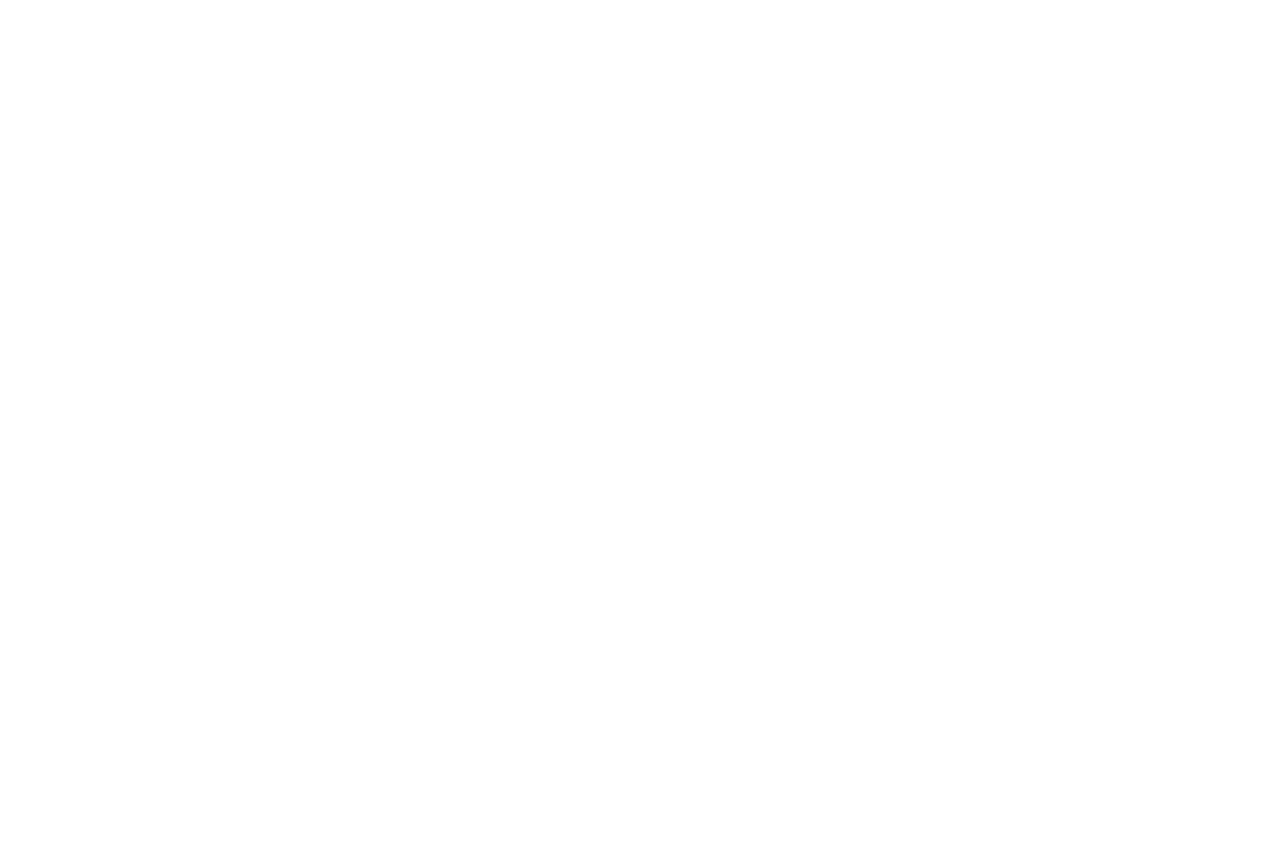
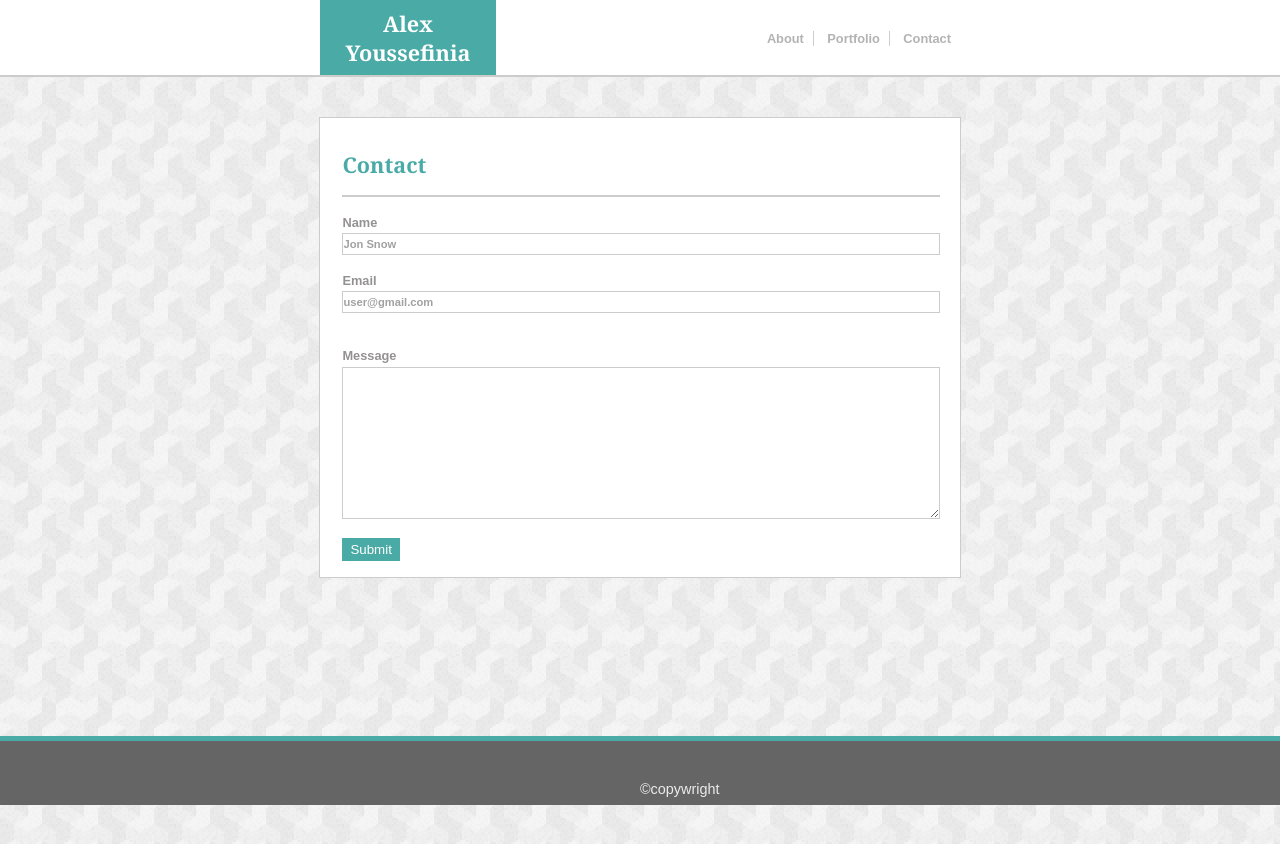
Before and after one commit to ayoussefinia/Basic-Portfolio, a plain HTML site: page contact.html in a window 1280 px wide. Before the commit the page ends 800 px from the top, so only its background shows below. Drawn offline with Linux system fonts and the light colour scheme.

Commit message:
finished the contact form

```diff
--- a/assets/css/style.css
+++ b/assets/css/style.css
@@ -32,7 +32,10 @@ h1, h2, h3 {
   height:100%;
   width:960px;
   margin: auto;
+}
 
+.contactnavcontent {
+  width: 50%;
 }
 
 .navdiv {
@@ -51,10 +54,19 @@ h1, h2, h3 {
 
   display: flex;
   justify-content: center;
+  padding: 0 .5rem;
+}
+
+.contactmyname {
+  flex-direction: column;
 }
 
 .nameheader {
   align-self: center;
+}
+
+.contactnameheader {
+  font-size: 1.35rem;
 }
 
 .navlist {
@@ -99,12 +111,21 @@ h1, h2, h3 {
 
 }
 
+.contactformcontainer {
+  width: 50%;
+  border: .5px solid #cccccc;
+}
+
 .aboutmeheader {
   width: 100%;
   /* position: relative; */
   color: #4aaaa5;
   margin-top: 2rem;
   left:1.5rem;
+}
+
+.contactheader {
+  font-size: 1.35rem;
 }
 
 .underline {
@@ -119,7 +140,7 @@ h1, h2, h3 {
   width: 200px;
   height: 200px;
   background-image: url("https://images.unsplash.com/photo-1490481920145-fc78891bbb99?ixlib=rb-1.2.1&ixid=eyJhcHBfaWQiOjEyMDd9&auto=format&fit=crop&w=500&q=60");
-  margin-bottom: 1.5rem;
+  margin-bottom: .8rem;
   float: left;
 }
 
@@ -151,6 +172,43 @@ h1, h2, h3 {
   bottom: 0;
   left: 50%;
   position: absolute;
-  margin-bottom: .2rem;
+  margin-bottom: .5rem;
   font-size: .9rem;
 }
+
+/* ======================formstyles============== */
+
+.formcontent {
+  margin-top: 1rem;
+  margin-bottom: 1rem;
+}
+
+.forminput {
+  width: 100%;
+  color: #a1a1a1;
+  margin-top: .2rem;
+  font-size: .7rem;
+  font-weight: 700;
+  height: 1.25rem;
+  margin-bottom: 1rem;
+  border: .4px solid #cccccc;
+}
+
+.inputname {
+  font-size: .8rem;
+  font-weight: 700;
+}
+
+.formtextarea {
+  height:150px;
+  color: #a1a1a1;
+  border: .4px solid #cccccc;
+}
+
+.formbutton {
+  background: #4aaaa5;
+  color: white;
+  border: none;
+  padding: .25rem .5rem;
+  /* text-align: center; */
+}
--- a/contact.html
+++ b/contact.html
@@ -0,0 +1,64 @@
+<!DOCTYPE html>
+<html lang="en">
+<head>
+  <meta charset="UTF-8">
+  <meta name="viewport" content="width=device-width, initial-scale=1.0">
+  <meta http-equiv="X-UA-Compatible" content="ie=edge">
+  <link rel="stylesheet" href="assets/css/style.css">
+  <title>Document</title>
+</head>
+<body>
+  <div class="stickyfootercontainer">
+    <nav class="navbar">
+      <div class="navcontent contactnavcontent">
+        <div class="myname contactmyname">
+          <h1 class="nameheader contactnameheader">Alex
+          </h1>
+
+          <h1 class="nameheader contactnameheader">Youssefinia</h1>
+        </div>
+        <div class="navdiv">
+          <ul class="navlist">
+            <li class="navlistitem">About</li>
+            <li class="navlistitem">Portfolio</li>
+            <li class="navlistitem">Contact</li>
+          </ul>
+      </div>
+
+    </div>
+    </nav>
+
+    <!-- About ME Section -->
+
+
+    <div class="aboutmecontainer contactformcontainer">
+      <div class="aboutmecontent">
+        <h1 class="aboutmeheader contactheader">Contact
+            <hr class="underline">
+      </h1>
+
+      <form class="formcontent" action="">
+        <span class="inputname">Name</span> <br>
+        <input class="forminput" type="text" name="firstname" value="Jon Snow"><br>
+        <span class="inputname">Email</span>
+        <br>
+        <input class="forminput" type="email" name="email" value="user@gmail.com"><br><br>
+        <!-- <input class="forminput" type="text" name="message" value="name@example.com"><br><br> -->
+        <span class="inputname">Message</span>
+
+        <textarea class="forminput formtextarea" name="message" type="text"></textarea>
+        <input class="formbutton" type="submit" value="Submit">
+      </form>
+
+      <div class="clearfix"></div>
+      </div>
+    </div>
+    <footer class="footer">
+        <p class="copywright">&copy;copywright</p>
+    </footer>
+
+  </div>
+
+
+</body>
+</html>
```
